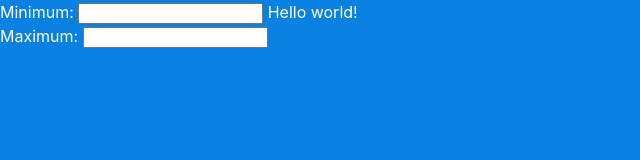
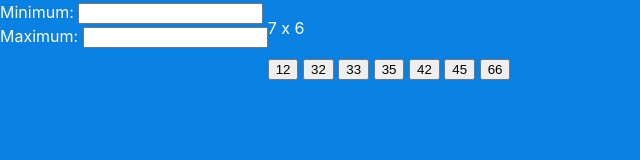
Before and after one commit to VonRiddarn/times-table-training, a website built with Vite: page index.html in a window 1280 px wide. Shown: the whole page, without its empty margins (0-640 px from the left). Built offline with nearby package versions, Linux system fonts and the light colour scheme.

Commit message:
feat: added example elements

```diff
--- a/index.html
+++ b/index.html
@@ -20,7 +20,16 @@
 		</span>
 	</aside>
 	<main>
-		Hello world!
+		<p id="current-query">7 x 6</p>
+		<span id="answers">
+			<button type="button">12</button>
+			<button type="button">32</button>
+			<button type="button">33</button>
+			<button type="button">35</button>
+			<button type="button">42</button>
+			<button type="button">45</button>
+			<button type="button">66</button>
+		</span>
 	</main>
   </body>
 </html>
```
